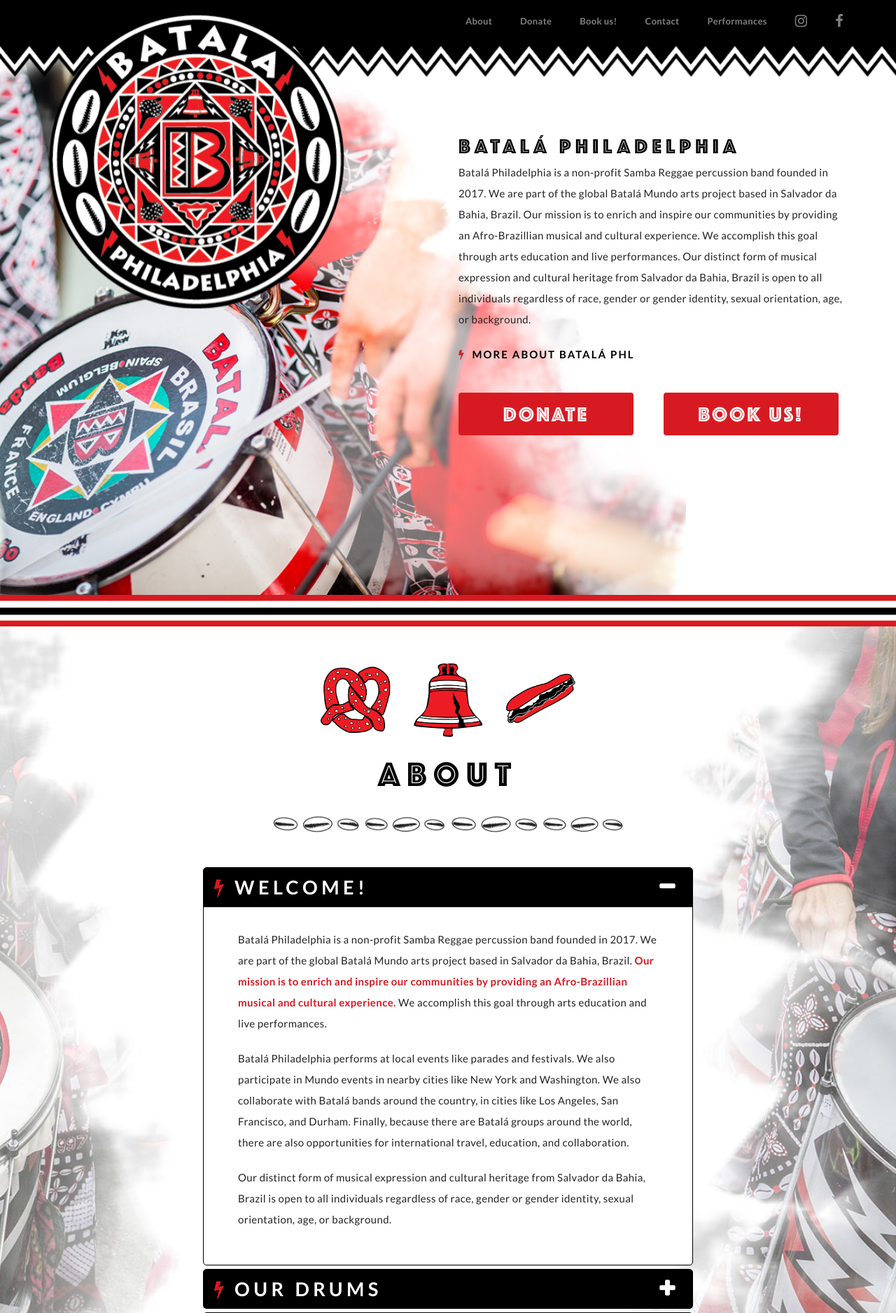
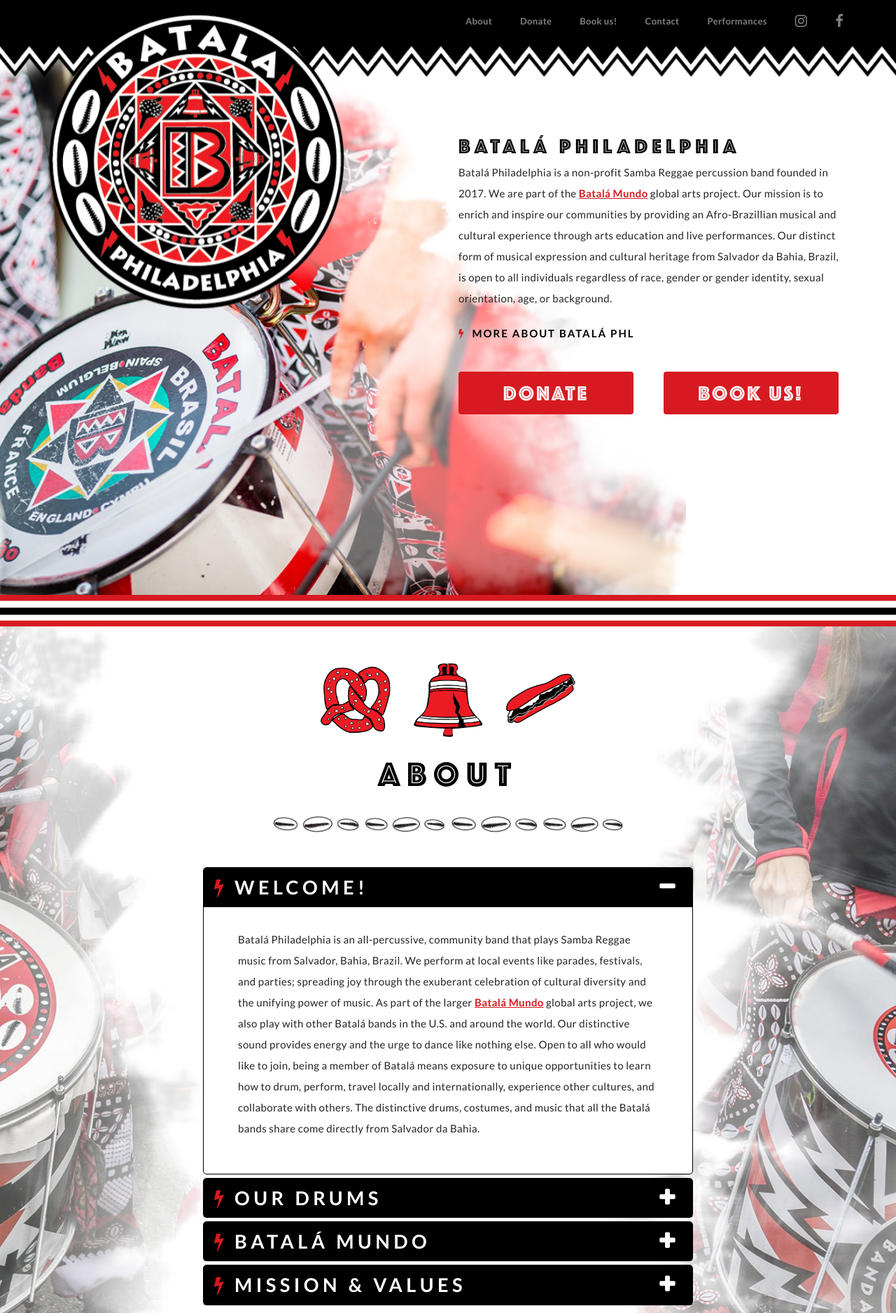
Before and after one commit to LizCottrell/batalaphiladelphia, a PHP site: page / in a window 1280 px wide, after a click on "WELCOME!". Shown: the top 1876 px of the page at 70% size. Run offline with PHP 8.4, Linux system fonts and the light colour scheme.

Commit message:
style: content (image/copy) updates, added mailchimp subscribe form, cleaned up code

```diff
--- a/index.html
+++ b/index.html
@@ -4,6 +4,8 @@
     <meta http-equiv="X-UA-Compatible" content="IE=edge,chrome=1">
     <meta name="viewport" content="width=device-width, initial-scale=1">
     <title>Batal&aacute; Philadelphia</title>
+    <meta name="description" content="Batalá Philadelphia is a non-profit Samba Reggae percussion band and part of the global Batalá Mundo arts project. Our mission is to enrich and inspire our communities by providing an Afro-Brazillian musical and cultural experience through arts education and live performances. Come check us out!">
+    <meta name="google-site-verification" content="UW3jEQ_mZ-FSy3iheBV4TcSRyix19rgrFGatEH8QRX8" />
     <link rel="apple-touch-icon-precomposed" sizes="57x57" href="favicon/apple-touch-icon-57x57.png" />
     <link rel="apple-touch-icon-precomposed" sizes="114x114" href="favicon/apple-touch-icon-114x114.png" />
     <link rel="apple-touch-icon-precomposed" sizes="72x72" href="favicon/apple-touch-icon-72x72.png" />
@@ -23,7 +25,6 @@
     <meta name="msapplication-square70x70logo" content="mstile-70x70.png" />
     <meta name="msapplication-square150x150logo" content="mstile-150x150.png" />
     <meta name="msapplication-square310x310logo" content="mstile-310x310.png" />
-    <meta name="description" content="">
     <link rel="stylesheet" href="css/main.css">
     <!-- HTML5 shim and Respond.js for IE8 support of HTML5 elements and media queries -->
     <!-- WARNING: Respond.js doesn't work if you view the page via file:// -->
@@ -45,7 +46,7 @@
             <span class="icon-bar"></span>
             <span class="icon-bar"></span>
           </button>
-          <h1><a class="navbar-brand" href="./index.html"><img id="logo" class="img-responsive" alt="Batal&aacute; Philadelphia" src="./images/logo.png"></a></h1>
+          <a class="navbar-brand" href="./index.html"><img id="logo" class="img-responsive" alt="Batal&aacute; Philadelphia Home" src="./images/logo.png"></a>
           </a>
         </div>
         <div id="navbar" class="collapse navbar-collapse">
@@ -72,9 +73,9 @@
           <div class="row">
             <div class="col-xs-12 col-sm-7 col-sm-offset-5 col-md-6 col-md-offset-6">
 
-              <h2>Batal&aacute; <br class="visible-xs visible-sm" />Philadelphia</h2>
+              <h1>Batal&aacute; <br class="visible-xs visible-sm" />Philadelphia</h1>
               <p>
-                Batal&aacute; Philadelphia is a non-profit Samba Reggae percussion band founded in 2017. We are part of the global Batal&aacute; Mundo arts project based in Salvador da Bahia, Brazil. Our mission is to enrich and inspire our communities by providing an Afro-Brazillian musical and cultural experience. We accomplish this goal through arts education and live performances. Our distinct form of musical expression and cultural heritage from Salvador da Bahia, Brazil is open to all individuals regardless of race, gender or gender identity, sexual orientation, age, or background.
+                Batal&aacute; Philadelphia is a non-profit Samba Reggae percussion band founded in 2017. We are part of the <a href="https://www.mundobatala.com/en/" target="_blank">Batal&aacute; Mundo</a> global arts project. Our mission is to enrich and inspire our communities by providing an Afro-Brazillian musical and cultural experience through arts education and live performances. Our distinct form of musical expression and cultural heritage from Salvador da Bahia, Brazil, is open to all individuals regardless of race, gender or gender identity, sexual orientation, age, or background.
                 <a class="link" href="#about"><i class="fa fa-bolt bullet"></i>More about Batal&aacute; PHL</a>
               </p>
 
@@ -98,9 +99,9 @@
       <section id="about" class="about">
         <div class="container">
           <div class="images">
-            <a href="https://www.phillymag.com/foobooz/2016/04/26/best-philadelphia-soft-pretzels/" target="_blank" alt="Philly soft pretzel"><img class="img-responsive" alt="" src="./images/pretzel.png"></a>
-            <a href="https://en.wikipedia.org/wiki/Liberty_Bell" target="_blank" alt="Philadelphia"><img class="img-responsive" alt="" src="./images/bell.png"></a>
-            <a href="https://www.visitphilly.com/articles/philadelphia/top-10-spots-for-authentic-philly-cheesesteaks/" target="_blank" alt="Philadelphia"><img class="img-responsive" alt="" src="./images/cheesesteak.png"></a>
+            <a href="https://www.phillymag.com/foobooz/2016/04/26/best-philadelphia-soft-pretzels/" target="_blank"><img class="img-responsive" alt="Philly Soft Pretzel" src="./images/pretzel.png"></a>
+            <a href="https://en.wikipedia.org/wiki/Liberty_Bell" target="_blank"><img class="img-responsive" alt="Philadelphia's Liberty Bell" src="./images/bell.png"></a>
+            <a href="https://www.visitphilly.com/articles/philadelphia/top-10-spots-for-authentic-philly-cheesesteaks/" target="_blank"><img class="img-responsive" alt="Philly Cheesesteak" src="./images/cheesesteak.png"></a>
           </div>
 
           <h2>About</h2>
@@ -111,7 +112,7 @@
               <div class="panel-heading" role="tab" id="headingOne">
                 <h3 class="panel-title">
                   <button class="collapsed" role="button" data-toggle="collapse" data-parent="#accordion" href="#collapseOne" aria-expanded="false" aria-controls="collapseOne">
-                    <i class="fa fa-bolt bullet"></i>Welcome!
+                    <i class="fa fa-bolt bullet" aria-hidden="true"></i>Welcome!
                   </button>
                 </h3>
               </div>
@@ -120,13 +121,7 @@
 
                   <div class="content">
                     <p>
-                      Batal&aacute; Philadelphia is a non-profit Samba Reggae percussion band founded in 2017. We are part of the global Batal&aacute; Mundo arts project based in Salvador da Bahia, Brazil. <strong>Our mission is to enrich and inspire our communities by providing an Afro-Brazillian musical and cultural experience.</strong> We accomplish this goal through arts education and live performances.
-                    </p>
-                    <p>
-                      Batal&aacute; Philadelphia performs at local events like parades and festivals. We also participate in Mundo events in nearby cities like New York and Washington. We also collaborate with Batal&aacute; bands around the country, in cities like Los Angeles, San Francisco, and Durham. Finally, because there are Batal&aacute; groups around the world, there are also opportunities for international travel, education, and collaboration.
-                    </p>
-                    <p>
-                      Our distinct form of musical expression and cultural heritage from Salvador da Bahia, Brazil is open to all individuals regardless of race,  gender or gender identity, sexual orientation, age, or background.
+                      Batal&aacute; Philadelphia is an all-percussive, community band that plays Samba Reggae music from Salvador, Bahia, Brazil. We perform at local events like parades, festivals, and parties; spreading joy through the exuberant celebration of cultural diversity and the unifying power of music. As part of the larger <a href="https://www.mundobatala.com/en/" target="_blank">Batal&aacute; Mundo</a> global arts project, we also play with other Batal&aacute; bands in the U.S. and around the world. Our distinctive sound provides energy and the urge to dance like nothing else. Open to all who would like to join, being a member of Batal&aacute; means exposure to unique opportunities to learn how to drum, perform, travel locally and internationally, experience other cultures, and collaborate with others. The distinctive drums, costumes, and music that all the Batal&aacute; bands share come directly from Salvador da Bahia.
                     </p>
                   </div>
 
@@ -137,7 +132,7 @@
               <div class="panel-heading" role="tab" id="headingTwo">
                 <h3 class="panel-title">
                   <button class="collapsed" role="button" data-toggle="collapse" data-parent="#accordion" href="#collapseTwo" aria-expanded="false" aria-controls="collapseTwo">
-                    <i class="fa fa-bolt bullet"></i>Our Drums
+                    <i class="fa fa-bolt bullet" aria-hidden="true"></i>Our Drums
                   </button>
                 </h3>
               </div>
@@ -147,7 +142,7 @@
                   <div class="content">
 
                     <figure>
-                      <img src="./images/surdo1.png" alt="">
+                      <img src="./images/drum-surdo1.png" alt="">
                       <figcaption>
                         <span>SURDO 1 (aka FUNDO 1)</span>
                         One of two bass drums in the band, the Surdo 1 is the largest and deepest drum Batal&aacute; plays. Together with the Surdo 2, the Surdo 1 plays the heartbeat rhythm within the Samba Reggae we play. The Surdo 1 helps set the pace for the band, and maintains a clear and constant rhythm.
@@ -155,7 +150,7 @@
                     </figure>
 
                     <figure>
-                      <img src="./images/surdo2.png" alt="">
+                      <img src="./images/drum-surdo2.png" alt="">
                       <figcaption>
                         <span>SURDO 2 (aka FUNDO 2)</span>
                         The second of Batala’s two bass drums, the Surdo 2 is slightly smaller than the Surdo 1 and is pitched higher. It also plays the heartbeat rhythm within Samba Reggae, alternating beats with the Surdo 1. The Surdo 2 helps set the pace for the band, and maintains a clear and constant rhythm.
@@ -163,15 +158,15 @@
                     </figure>
 
                     <figure>
-                      <img src="./images/dobra.png" alt="">
+                      <img src="./images/drum-dobra.png" alt="">
                       <figcaption>
                         <span>DOBRA (aka FUNDO 3)</span>
-                        The Dobra is smaller in diameter than either of the surdos. It plays a mid-range tone and hits on the syncopated rhythm. The Dobra interacts with the Surdos and Repis to create some of Batala’s signature rhythms. These drums often lead the band’s choreography.
+                        The Dobra is smaller in diameter than either of the surdos. It plays a mid-range tone and hits on the syncopated rhythm. The Dobra interacts with the Surdos and Repis to create some of Batala’s signature rhythms. These drums often lead the band's choreography.
                       </figcaption>
                     </figure>
 
                     <figure>
-                      <img src="./images/repi.png" alt="">
+                      <img src="./images/drum-repi.png" alt="">
                       <figcaption>
                         <span>REPI (aka REPINIQUE)</span>
                         The Repi is a small, high-pitched drum played with flexible plastic sticks. The repi is responsible for Batala’s fastest and most complex rhythms.
@@ -179,7 +174,7 @@
                     </figure>
 
                     <figure>
-                      <img src="./images/snare.png" alt="">
+                      <img src="./images/drum-caixa.png" alt="">
                       <figcaption>
                         <span>CAIXA (aka SNARE)</span>
                         The Caixa is a traditinal snare drum worn low around the waist. Referred to as the engine of the band, the Caixa line maintains a constant rhythm beneath all of the other drums, driving the band's energy.
@@ -195,7 +190,7 @@
               <div class="panel-heading" role="tab" id="headingThree">
                 <h3 class="panel-title">
                   <button class="collapsed" role="button" data-toggle="collapse" data-parent="#accordion" href="#collapseThree" aria-expanded="false" aria-controls="collapseThree">
-                    <i class="fa fa-bolt bullet"></i>Batal&aacute; Mundo
+                    <i class="fa fa-bolt bullet" aria-hidden="true"></i>Batal&aacute; Mundo
                   </button>
                 </h3>
               </div>
@@ -204,13 +199,14 @@
 
                   <div class="content">
                     <p>
-                      <a href="https://www.mundobatala.com/en/" target="_blank">Batal&aacute; Mundo</a> was founded by Mestre Giba Gonçalves, a Bahian percussionist, in Paris in 1997. Batal&aacute; Mundo is currently based out of Salvador da Bahia, Brazil, and includes over 40 bands in 15 countries, with a worldwide membership of over 1,200 drummers.
+                      <a href="https://www.mundobatala.com/en/" target="_blank">Batal&aacute; Mundo</a> was founded in 1997 by Mestre Giba Gon&ccedil;alves, a revered musician and artist from Bahia, while living in Paris. The second Batalá band opened shortly after and the phenomenon has since spread to include over 40 bands in 15+ countries, with a worldwide membership of over 1,200 drummers. Most of the bands are co-ed while four of them have a membership base of women-only; New York, Washington D.C., Brasilia, and Mendoza. Please visit the <a href="https://en.wikipedia.org/wiki/Batala_(music)" target="_blank">Batal&aacute; music wiki page</a> to learn more!
                     </p>
                     <p>
-                      As part of the Batal&aacute; Mundo community, Batal&aacute; Philadelphia plays samba reggae from Bahia, composed by Mestre Gonçalves. We also play music developed by our sister band in Salvador, Cortejo Afro.
-                    </p>
-                    <p>
-                      Because there are <a href="http://bataladurham.com/the-bands-of-batala-mundo/" target="_blank">Batal&aacute; groups around the world</a>, there are also opportunities for international travel, education, and collaboration.
+                      <a href="http://bataladurham.com/the-bands-of-batala-mundo/" target="_blank">
+                        Batal&aacute; groups around the world:
+                        <img class="img-responsive" src="./images/map.png" alt="">
+                      </a>
+                      <span class="small pull-right"><i>Image source: Batal&aacute; Durham</i></span>
                     </p>
                   </div>
 
@@ -221,7 +217,7 @@
               <div class="panel-heading" role="tab" id="headingFour">
                 <h3 class="panel-title">
                   <button class="collapsed" role="button" data-toggle="collapse" data-parent="#accordion" href="#collapseFour" aria-expanded="false" aria-controls="collapseFour">
-                    <i class="fa fa-bolt bullet"></i>Mission &amp; Values
+                    <i class="fa fa-bolt bullet" aria-hidden="true"></i>Mission &amp; Values
                   </button>
                 </h3>
               </div>
@@ -442,13 +438,31 @@
           <div class="col col-xs-12 col-sm-4">
             <h3>Batal&aacute; Philadelphia</h3>
             <hr>
-            <p><a href="mailto:batalaphiladelphia@gmail.com">batalaphiladelphia@gmail.com</a></p>
-            <form action="https://www.paypal.com/cgi-bin/webscr" method="post" target="_top">
-              <input type="hidden" name="cmd" value="_s-xclick">
-              <input type="hidden" name="hosted_button_id" value="C8QPMDCX5Y6B4">
-              <input type="image" src="https://www.paypalobjects.com/en_US/i/btn/btn_donateCC_LG.gif" border="0" name="submit" alt="PayPal - The safer, easier way to pay online!">
-              <img alt="" border="0" src="https://www.paypalobjects.com/en_US/i/scr/pixel.gif" width="1" height="1">
-            </form>
+            <p>
+              Need something else? <br>
+              <a href="mailto:batala.philly@gmail.com">batala.philly@gmail.com</a>
+            </p>
+
+            <img class="img-responsive img-shell" alt="" src="./images/border-shells.png">
+            <!-- MailChimp Signup Form -->
+            <div id="mc_embed_signup">
+              <form action="https://facebook.us17.list-manage.com/subscribe/post?u=4b78bc0cdd260f085b3b86378&amp;id=747382eb35" method="post" id="mc-embedded-subscribe-form" name="mc-embedded-subscribe-form" class="validate" target="_blank" novalidate>
+                <div id="mc_embed_signup_scroll">
+                  <h4>Subscribe to our mailing list</h4>
+                  <p>For upcoming performances, news &amp; updates</p>
+                  <div class="mc-field-group">
+                    <label for="mce-EMAIL" class="sr-only">Email Address </label>
+                    <input type="email" value="" name="EMAIL" class="form-control input-sm" id="mce-EMAIL" placeholder="Email" required>
+                  </div>
+                  <div id="mce-responses" class="clear">
+                    <div class="response" id="mce-error-response" style="display:none"></div>
+                    <div class="response" id="mce-success-response" style="display:none"></div>
+                  </div>    <!-- real people should not fill this in and expect good things - do not remove this or risk form bot signups-->
+                  <div style="position: absolute; left: -5000px;" aria-hidden="true"><input type="text" name="b_4b78bc0cdd260f085b3b86378_747382eb35" tabindex="-1" value=""></div>
+                  <div class="clear"><input type="submit" value="Subscribe" name="subscribe" id="mc-embedded-subscribe" class="btn btn-secondary"></div>
+                </div>
+              </form>
+            </div>
           </div>
           <div class="col col-xs-12 col-sm-4">
             <h3>Batal&aacute; Mundo</h3>
@@ -458,11 +472,11 @@
             <p>To see where in the world other Batal&aacute; bands exist, see <a href="http://bataladurham.com/the-bands-of-batala-mundo/" target="_blank">our World Map</a></p>
           </div>
           <div class="col col-xs-12 col-sm-4">
-            <h3>Batalá neighbors</h3>
+            <h3>Our neighbors</h3>
             <hr>
-            <p><a href="https://batalanewyork.love/" target="_blank">New York City</a></p>
-            <p><a href="http://www.batalawashington.com/" target="_blank">Washington D.C.</a></p>
-            <p><a href="http://bataladurham.com/" target="_blank">Durham, NC</a></p>
+            <p><a href="https://batalanewyork.love/" target="_blank">Batal&aacute; New York</a> | New York City</p>
+            <p><a href="http://www.batalawashington.com/" target="_blank">Batal&aacute; Washington</a> | Washington, D.C.</p>
+            <p><a href="http://bataladurham.com/" target="_blank">Batal&aacute; Durham</a> | Durham, North Carolina</p>
           </div>
         </div>
       </div>
@@ -473,18 +487,6 @@
       </div>
     </footer>
 
-    <!-- modal -->
-    <div class="modal-wrapper">
-      <div class="modal">
-        <button class="button-close-modal js-modal-close hover-scale"><i class="fa fa-times"></i></button>
-
-        <div class="modal-content">
-
-        </div>
-
-      </div>
-    </div>
-
     <script src="https://ajax.googleapis.com/ajax/libs/jquery/2.2.0/jquery.min.js"></script>
     <script src="js/bootstrap.min.js"></script>
     <script src="js/jquery.waypoints.min.js"></script>
--- a/sass/main.scss
+++ b/sass/main.scss
@@ -62,11 +62,7 @@ body {
   color: $gray-3;
 }
 
-h1 {
-  margin-top: 0;
-  position: relative;
-  z-index: 1;
-}
+
 
 h2 {
   color: $black;
@@ -96,6 +92,26 @@ h3 {
   font-weight: 700;
   letter-spacing: 0.2em;
   text-transform: uppercase;
+}
+
+h4 {
+  color: $white;
+  font-size: 16px;
+  font-weight: 700;
+  letter-spacing: 0.05em;
+  line-height: 1.5em;
+  text-transform: uppercase;
+  margin-bottom: 0;
+}
+
+p a {
+  color: $red;
+  font-weight: 700;
+  text-decoration: underline;
+  &:hover, &:focus, &:active {
+    color: darken( $red, 20% );
+    text-decoration: none;
+  }
 }
 
 p, a, button, li, input, textarea, figure, blockquote {
@@ -137,8 +153,14 @@ blockquote {
 }
 
 .input-lg {
+  border-radius: 5px;
   color: $gray-1;
   font-size: 16px;
+}
+
+.input-sm {
+  border-radius: 5px;
+  height: 40px;
 }
 
 .error {
@@ -300,6 +322,7 @@ nav {
 
 .navbar-inverse {
   background-color: $black;
+  border-bottom: 4px solid $red;
   box-shadow: 0 0 10px 0 rgba( $black, .5 );
   font-weight: 700;
 
@@ -343,6 +366,11 @@ nav {
   margin: 15px;
 }
 
+.navbar-brand {
+  margin-top: 0;
+  position: relative;
+  z-index: 1;
+}
 #logo {
   max-width: 500px;
   transition: width 0.3s ease;
@@ -381,7 +409,8 @@ section.intro {
     box-shadow: inset 0 0 0 1000px rgba( $white, 0.8 );
   }
 
-  h2 {
+  h1 {
+    @extend h2;
     font-size: 30px;
     margin-bottom: 5px;
     @media screen and ( max-width: $md ) {
@@ -389,7 +418,7 @@ section.intro {
     }
   }
 
-  p a {
+  p a.link {
     display: block;
     margin: 20px 0;
   }
@@ -412,7 +441,7 @@ section.intro {
 //////////////////////
 
 section.about {
-  background: url(../images/bg-7.jpg) top center no-repeat;
+  background: url(../images/bg-5.jpg) top center no-repeat;
   background-size: cover;
   padding-bottom: 100px;
   @media screen and ( max-width: $md ) {
@@ -511,15 +540,6 @@ section.about {
   p {
     margin-bottom: 20px;
     strong { color: $red; }
-    a {
-      color: $red;
-      font-weight: 700;
-      text-decoration: underline;
-      &:hover, &:focus, &:active {
-        color: darken( $red, 20% );
-        text-decoration: none;
-      }
-    }
   }
 
   figure {
@@ -731,32 +751,52 @@ footer {
     color: rgba( $white, 0.75 );
     font-weight: 700;
     line-height: 1.5em;
+    text-decoration: none;
     &:hover, &:focus, &:active {
       color: $white;
+      text-decoration: underline;
     }
   }
 
   form {
-    margin-top: 30px;
     margin-bottom: 20px;
+
+    input {
+      display: block;
+      max-width: 300px;
+      width: 100%;
+      @media screen and ( max-width: $md ) {
+        margin: 0 auto;
+      }
+    }
+    .btn {
+      font-size: 2em;
+      max-width: 175px;
+    }
+  }
+
+  .img-shell {
+    margin: 40px 0;
+    max-width: 250px;
     @media screen and ( max-width: $md ) {
-      input { margin: 0 auto; }
+      margin: 30px auto;
     }
   }
 
   .row {
+    align-items: stretch;
+    display: flex;
     padding: 100px 0;
     @media screen and ( max-width: $md ) {
+      display: block;
       padding: 50px 0;
     }
 
     .col:nth-child(1) {
       padding-right: 45px;
       @media screen and ( max-width: $md ) {
+        margin-bottom: 50px;
         padding-right: 15px;
-      }
-      @media screen and ( max-width: $sm ) {
-        margin-bottom: 50px;
       }
     }
     .col:nth-child(2) {
@@ -765,10 +805,8 @@ footer {
       padding: 0 45px;
       @media screen and ( max-width: $md ) {
         border: none;
+        margin-bottom: 50px;
         padding: 0 15px;
-      }
-      @media screen and ( max-width: $sm ) {
-        margin-bottom: 50px;
       }
     }
     .col:nth-child(3) {
```
Also changed, not shown: css/main.css, images/bg-5.jpg, images/bg-6.jpg (deleted), images/bg-7.jpg (deleted), images/bg-8.jpg (deleted), images/drum-caixa.png (added), images/drum-dobra.png (renamed from images/dobra.png), images/drum-repi.png (renamed from images/repi.png), images/drum-surdo1.png (renamed from images/surdo1.png), images/drum-surdo2.png (renamed from images/surdo2.png), images/lightning-bolt.svg (deleted), images/map.png (added), images/snare.png (deleted).
